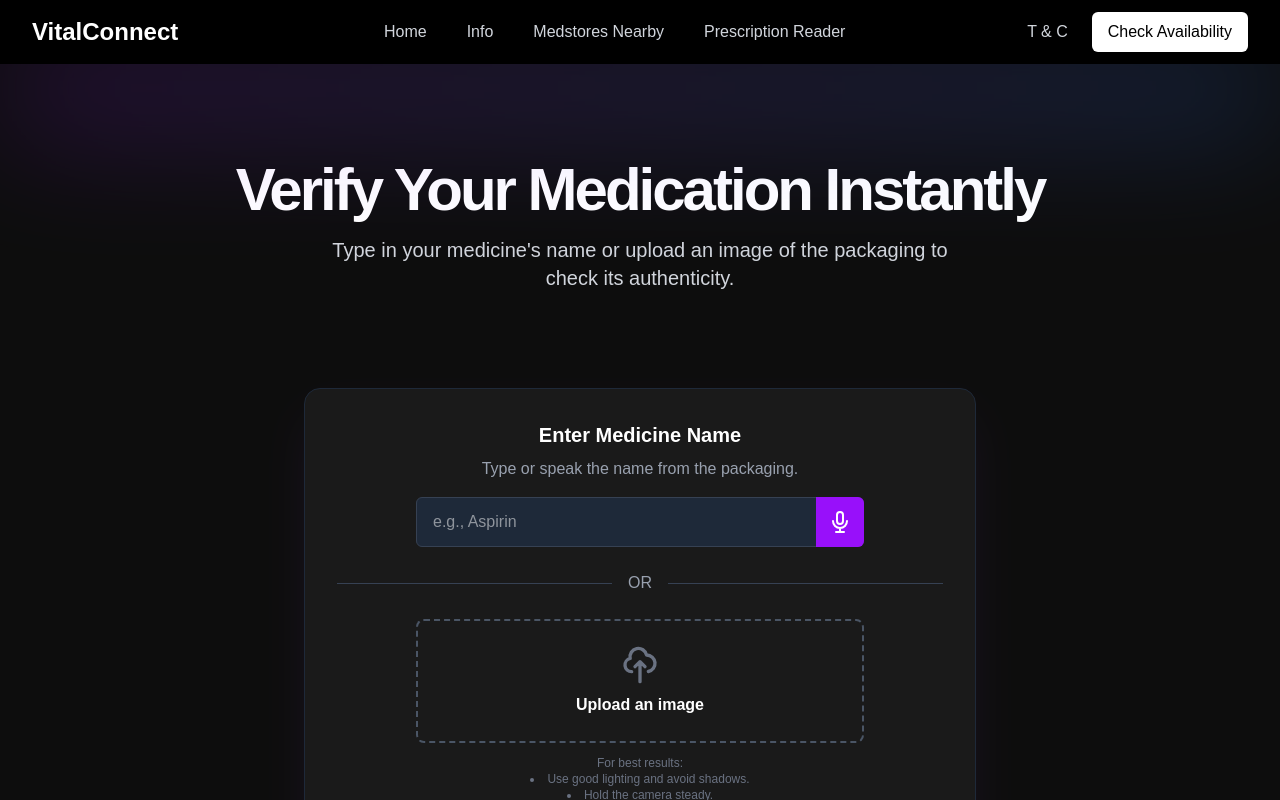
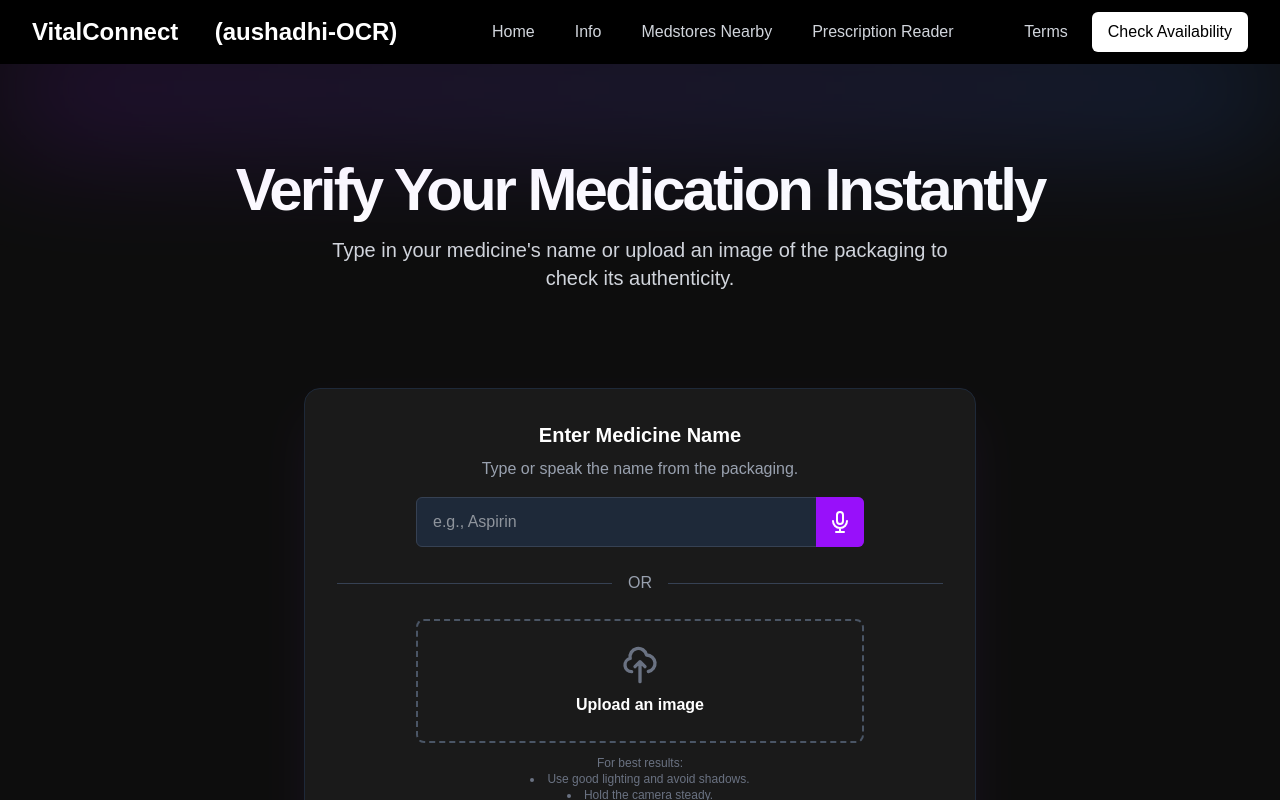
Before and after one commit to vanshkw/vitalconnect, a Next.js app: page / in a window 1280 px wide. Shown: the top 800 px of the page. Built offline with nearby package versions, Linux system fonts and the light colour scheme.

Commit message:
minor changes

```diff
--- a/src/app/navbar/navbar.js
+++ b/src/app/navbar/navbar.js
@@ -11,8 +11,8 @@ const Navbar = () => {
       <div className="container mx-auto px-4 sm:px-6 lg:px-8">
         <div className="flex items-center justify-between h-16">
           <div className="flex-shrink-0">
-            <Link href="/" className="text-2xl font-bold text-white">
-              VitalConnect
+            <Link href="/" className="text-2xl font-bold text-white grid grid-cols-2" >
+              VitalConnect <span className='hidden lg:block'>(aushadhi-OCR)</span>
             </Link>
           </div>
           {/* Desktop Menu */}
@@ -35,7 +35,7 @@ const Navbar = () => {
           <div className="hidden md:block">
             <div className="flex items-center space-x-2">
                  <Link href="/tandc" className="text-gray-300 hover:text-white px-4 py-2 rounded-md text-md font-medium">
-                    T & C
+                    Terms
                 </Link>
                 <Link href="/availability" className="bg-white text-black px-4 py-2 rounded-md text-md font-medium hover:bg-gray-200">
                     Check Availability
```
